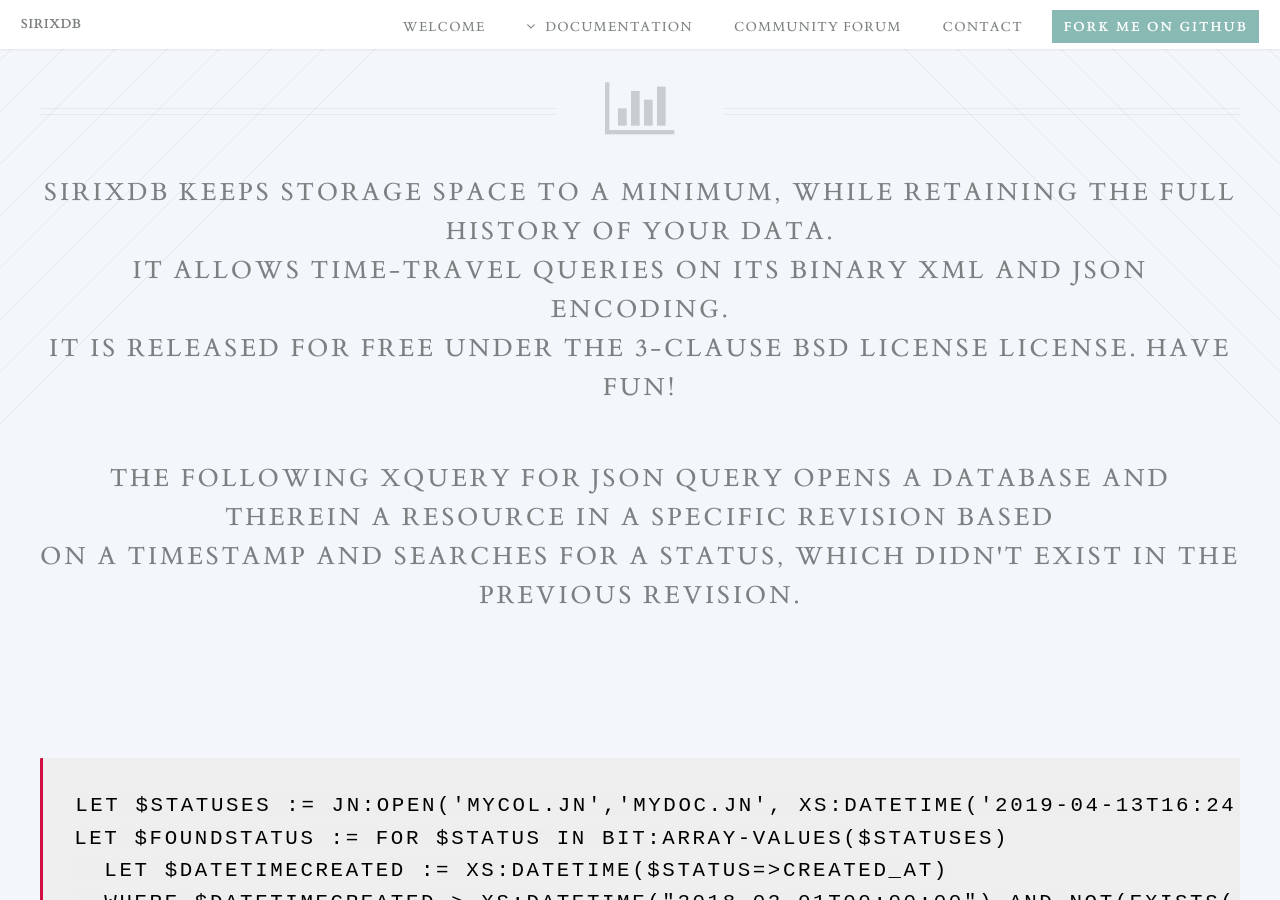
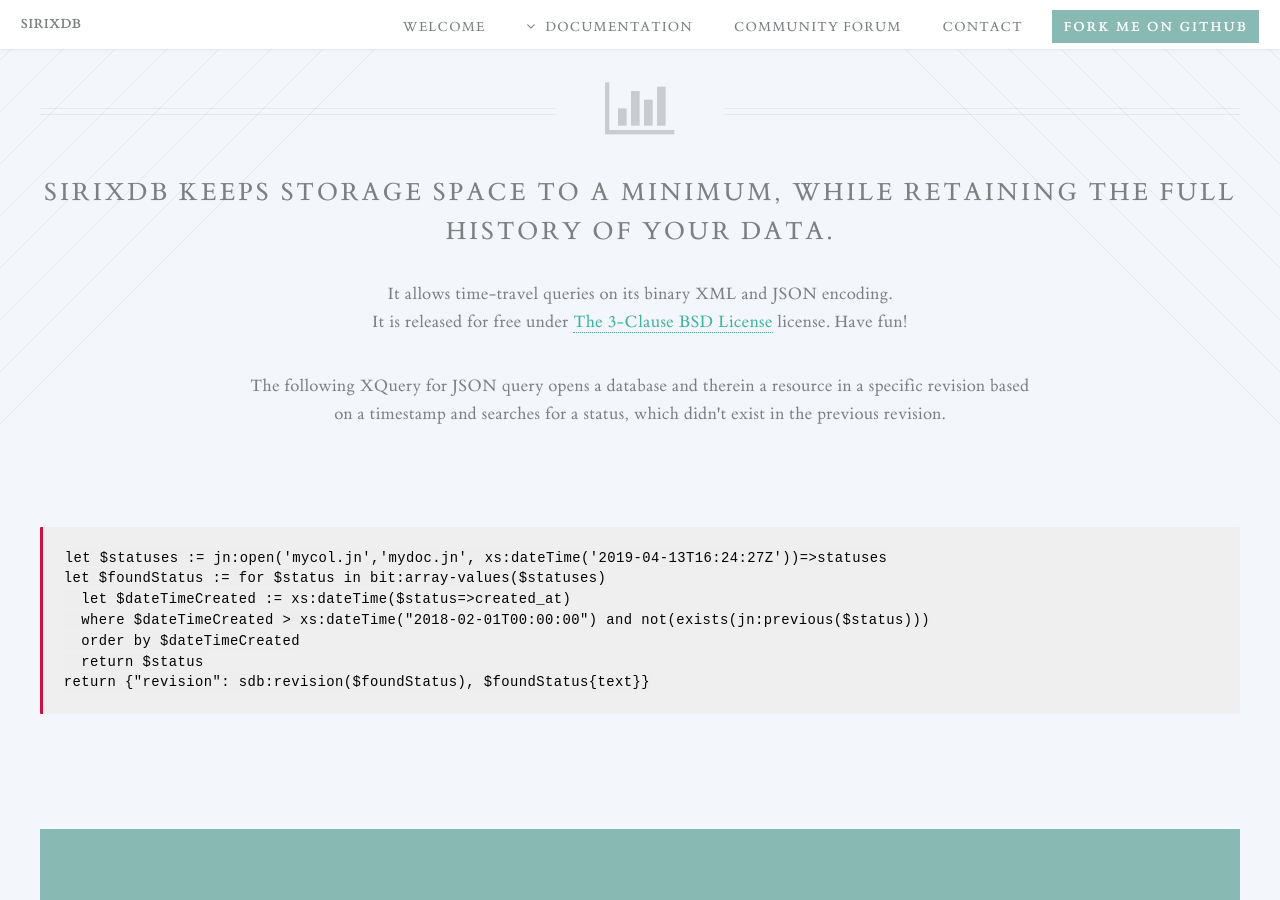
Before and after one commit to sirixdb/sirixdb.github.io, a Jekyll site: the page built from index.html, in a window 1280 px wide and 900 px high, scrolled down 666 px. Built offline with Jekyll 4.4.1, drawn with Linux system fonts in a browser that asks for light colours.

```diff
--- a/index.html
+++ b/index.html
@@ -7,7 +7,7 @@ title: SirixDB - An Evolutionary NoSQL Document Store
 
 				<header class="special container">
 					<span class="icon fa-bar-chart-o"></span>
-					<h2>SirixDB keeps storage space to a minimum, while retaining the full history of your data.
+					<h2>SirixDB keeps storage space to a minimum, while retaining the full history of your data.</h2>
 				       <br />
 				        It allows <strong>time-travel</strong> queries on its binary <strong>XML</strong> and <strong>JSON</strong> encoding.
                                         <br />
```
